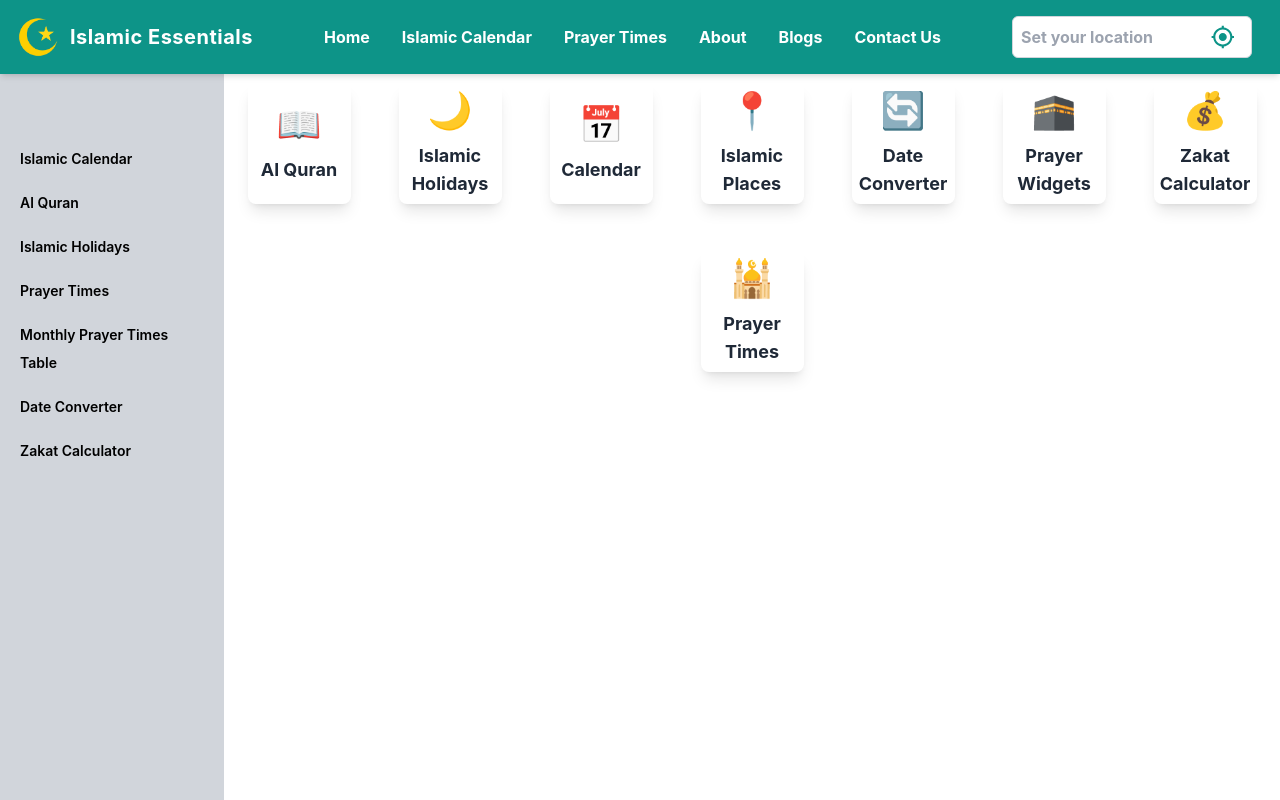
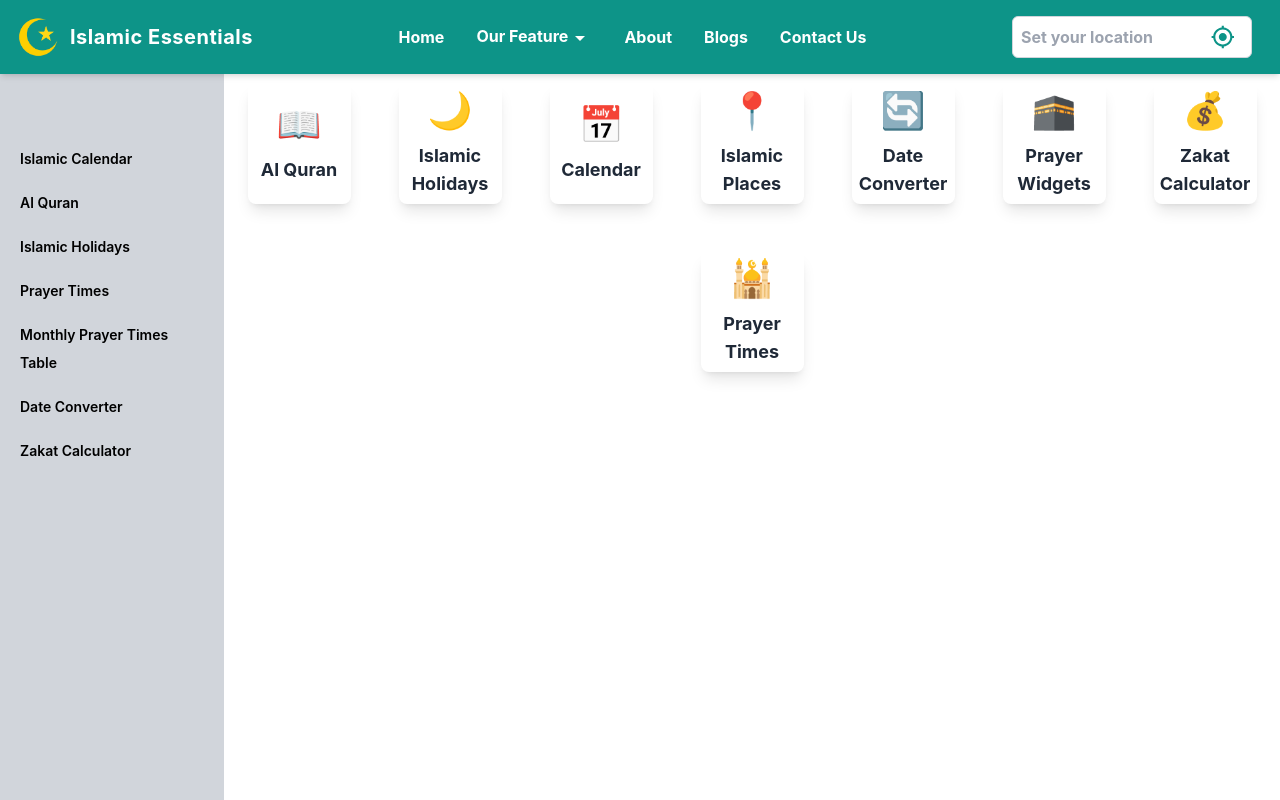
Before and after one commit to somu46/Islamic-calendar, a React (Create React App) app: page /essentials in a window 1280 px wide. Shown: the top 800 px of the page. Built offline with nearby package versions, Linux system fonts and the light colour scheme.

Commit message:
`feat: updated Navbar.js with new features and layout changes`

```diff
--- /dev/null
+++ b/src/Components/Navbar/Navbar.css
@@ -0,0 +1,44 @@
+/* Dropdown Menu Container */
+.gallery-dropdown {
+    position: relative;
+  }
+
+  .dropdown {
+    display: none;
+    position: absolute;
+    top: 100%;
+    left: 0;
+    /* background-color:inherit; */
+    color: inherit;
+    border-radius: 4px;
+    border: 1px solid #ddd;
+    list-style: none;
+    padding: 0;
+    margin: 0;
+    box-shadow: 0 4px 8px rgba(0, 0, 0, 0.15);
+    min-width: 240px;
+    z-index: 1;
+  }
+
+  /* Style for each dropdown item */
+  .dropdown li {
+    padding: 10px 16px;
+  }
+
+  .dropdown li a {
+    color: #333;
+    text-decoration: none;
+    display: block;
+    font-weight: 500;
+  }
+
+  .dropdown li a:hover {
+    background-color: #f0f0f0;
+    color: #007BFF;
+    border-radius: 4px;
+  }
+
+  /* Show dropdown on hover */
+  .gallery-dropdown:hover .dropdown {
+    display: block;
+  }
--- a/src/Components/Navbar/Navbar.js
+++ b/src/Components/Navbar/Navbar.js
@@ -4,6 +4,9 @@ import Hamburger from "hamburger-react";
 import SetLocation from "../SetLocation/SetLocation";
 import logo from "../../Assets/Logo.png";
 import { motion } from "framer-motion";
+import ArrowDropDownIcon from '@mui/icons-material/ArrowDropDown';
+import './Navbar.css'
+
 
 const variants = {
   open: {
@@ -17,6 +20,9 @@ const variants = {
     transition: { type: "spring", stiffness: 200, damping: 20 },
   },
 };
+const handleHistory=()=>{
+  window.scrollTo(0, 0);
+}
 
 const Navbar = () => {
   const [isMenuOpen, setIsMenuOpen] = useState(false);
@@ -50,19 +56,42 @@ const Navbar = () => {
                 Home
               </NavLink>
             </li>
+
+            <li className="nav-item gallery-dropdown">
+            <span>Our Feature</span>
+            <ArrowDropDownIcon/>
+            <ul className="dropdown bg-white bg-opacity-50 md:bg-opacity-70  backdrop-blur-md">
               <li>
-              <NavLink
-                to="/essentials/islamic-calendar"
-                className="hover:text-teal-300 transition"
-              >
-                Islamic Calendar
+                <NavLink activeClass="active"   to="/essentials/islamic-calendar"
+                 onClick={handleHistory}>  Islamic Calendar</NavLink>
+              </li>
+              <li>
+                <NavLink activeClass="active"   to="/essentials/al-quran"
+                 onClick={handleHistory}> Al-Quran</NavLink>
+              </li>
+              <li>
+                <NavLink activeClass="active"   to="/essentials/prayer-times"
+                 onClick={handleHistory}>  Prayer Times</NavLink>
+              </li>
+              <li>
+                <NavLink activeClass="active"   to="/essentials/prayer-times-table"
+                 onClick={handleHistory}> Monthly Prayer Times</NavLink>
+              </li>
+              <li>
+                <NavLink activeClass="active"   to="/essentials/date-converter"
+                 onClick={handleHistory}>
+                 Date Converter
                  </NavLink>
               </li>
               <li>
-              <NavLink to="/essentials/prayer-times" className="hover:text-teal-300 transition">
-                Prayer Times
+                <NavLink activeClass="active"   to="/essentials/zakat-calculator"
+                 onClick={handleHistory}>
+                  Zakat Calculator
                  </NavLink>
               </li>
+            </ul>
+          </li>
+
             <li>
               <NavLink to="/about-us" className="hover:text-teal-300 transition">
                 About
```
Lines whose indentation alone changed are shown as unchanged.
